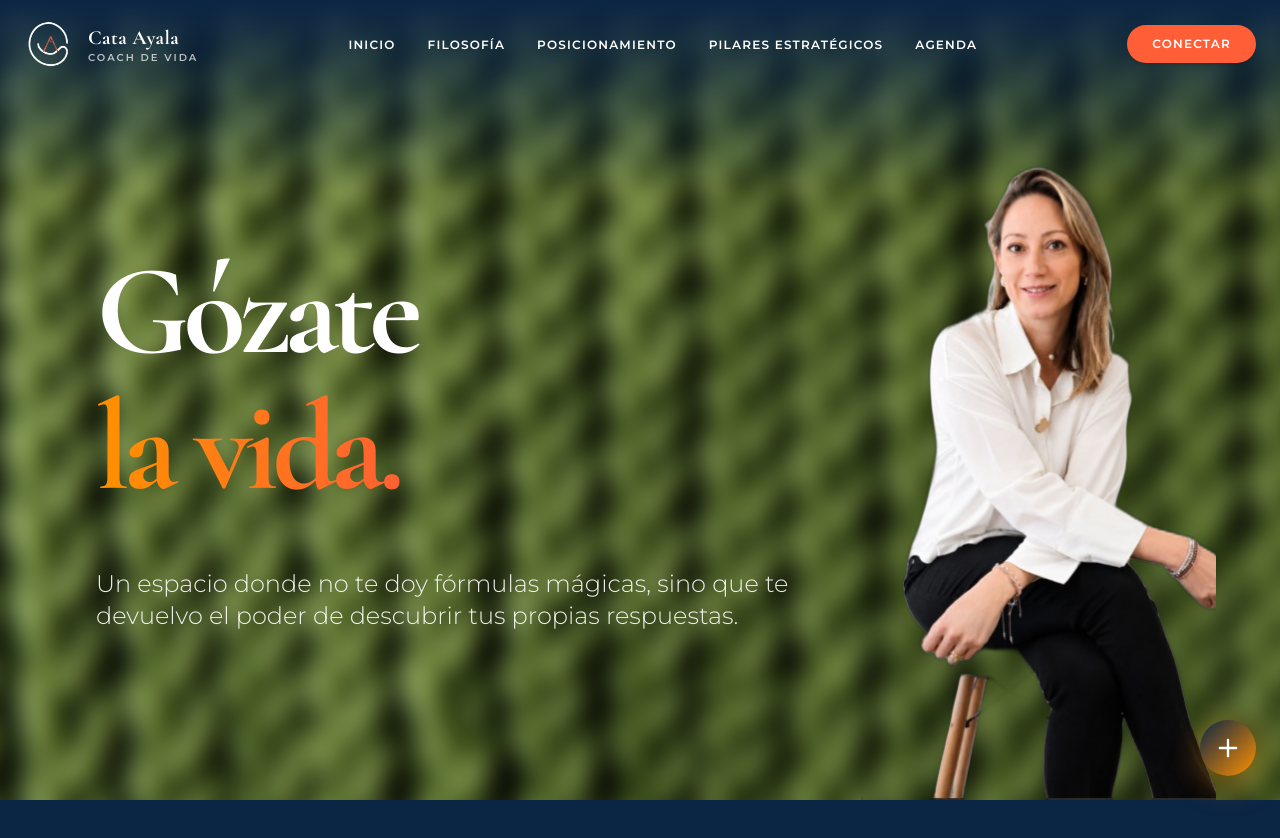
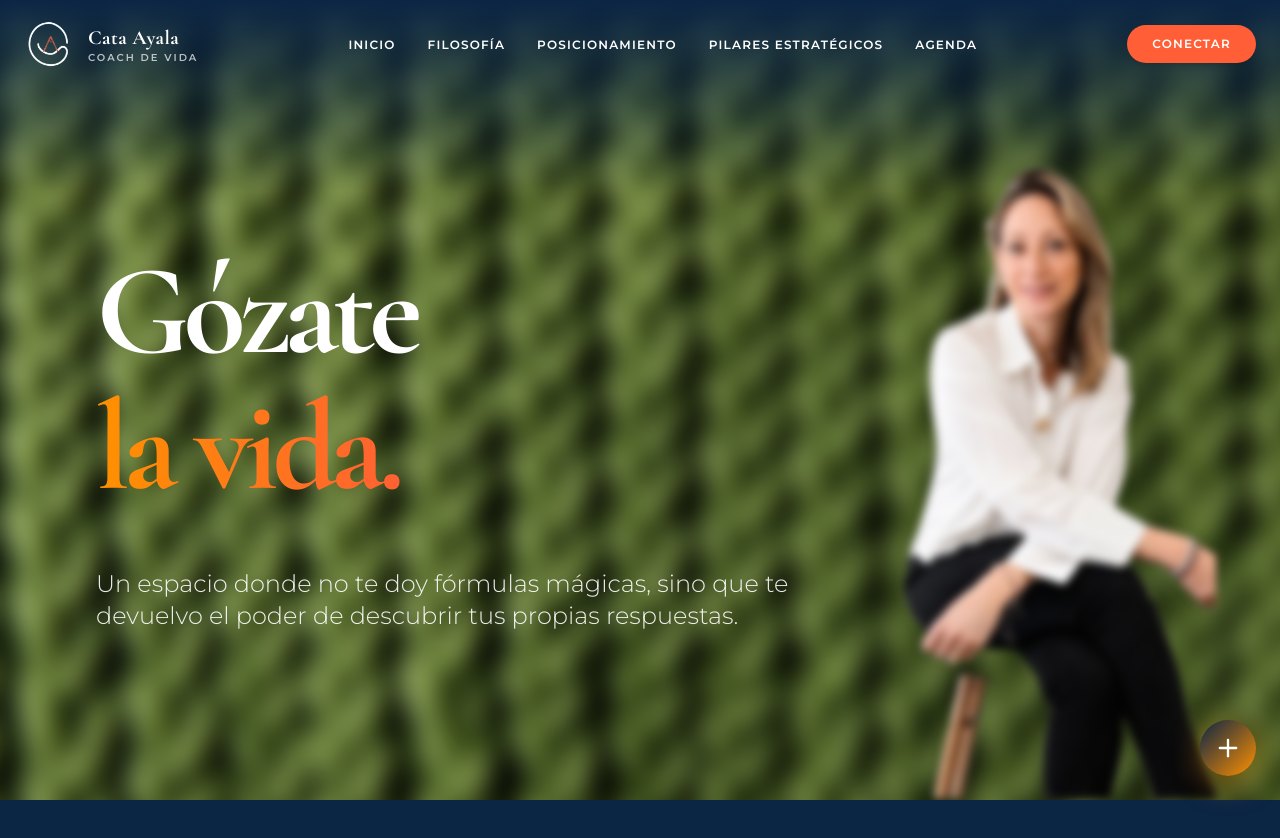
Before and after one commit to edgarbarragangarcia/CATA, a Next.js app: page / in a window 1280 px wide. Shown: the top 838 px of the page. Built offline with nearby package versions, Linux system fonts and the light colour scheme.

Commit message:
style: add subtle blur to Cata's silhouette cutout in hero

```diff
--- a/src/app/page.tsx
+++ b/src/app/page.tsx
@@ -47,7 +47,7 @@ export default function Home() {
             <div className="absolute inset-x-0 top-0 h-40 md:h-48 bg-gradient-to-b from-brand-navy to-transparent z-10" />
           </motion.div>
 
-          {/* Cata silhouette cutout, sharp, right side, sitting on the textured background */}
+          {/* Cata silhouette cutout, right side, sitting on the textured background */}
           <motion.div
             style={{ scale: heroImageScale, opacity: heroImageOpacity }}
             className="absolute bottom-0 right-0 md:right-8 lg:right-16 z-[5] hidden md:block h-[85%] lg:h-[90%] aspect-[356/723]"
@@ -56,7 +56,7 @@ export default function Home() {
               src={cataCutoutImg}
               alt="Cata Ayala"
               fill
-              className="object-contain object-bottom"
+              className="object-contain object-bottom blur-sm"
               priority
             />
           </motion.div>
```
